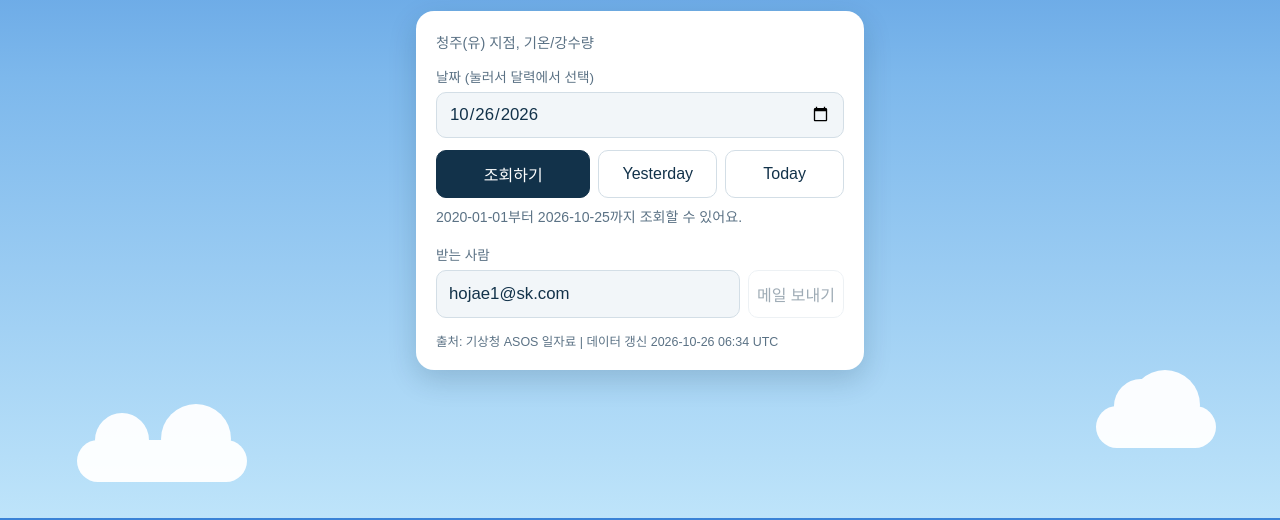
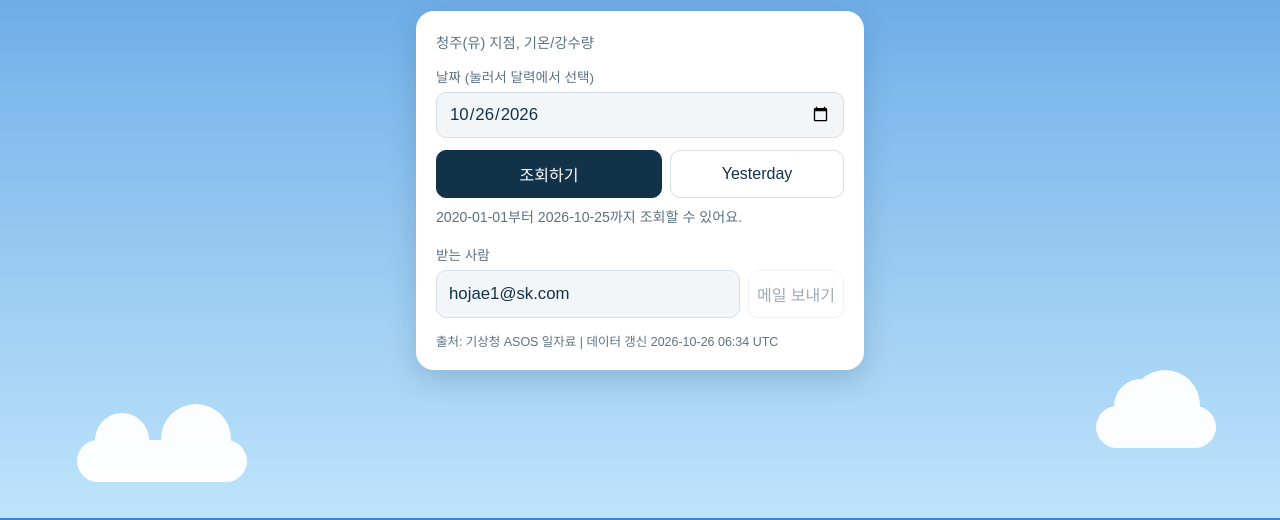
Before and after one commit to HOJAE-Real/Weater, a plain HTML site: page index.html in a window 1280 px wide. Shown: the part 282-802 px from the top of the page. Drawn offline with Linux system fonts and the light colour scheme; a web font is replaced by a local one.

Commit message:
Update index.html

```diff
--- a/index.html
+++ b/index.html
@@ -28,7 +28,7 @@ h1{color:#fff;font-size:2rem;line-height:1.15;margin:0 0 18px;text-shadow:0 2px
 label{display:block;color:var(--muted);font-size:.85rem;margin:0 0 6px}
 input{width:100%;font:inherit;font-size:1.05rem;color:var(--ink);background:#F2F6F9;
   border:1px solid var(--line);border-radius:10px;padding:11px 12px}
-.btns{display:grid;grid-template-columns:1.3fr 1fr 1fr;gap:8px;margin:12px 0 4px}
+.btns{display:grid;grid-template-columns:1.3fr 1fr;gap:8px;margin:12px 0 4px}
 button{font:inherit;font-weight:500;border-radius:10px;padding:11px 8px;cursor:pointer;
   border:1px solid var(--line);background:#fff;color:var(--ink)}
 button.primary{background:var(--ink);color:#fff;border-color:var(--ink)}
@@ -88,7 +88,7 @@ dt{color:var(--muted);font-size:.85rem}dd{margin:2px 0 0;font-size:1.6rem;font-w
     <div class="btns">
       <button class="primary" id="go">조회하기</button>
       <button id="yday">Yesterday</button>
-      <button id="today">Today</button>
+      <button id="today" hidden>Today</button>
     </div>
     <p class="msg" id="msg">데이터를 불러오는 중…</p>
 
```
